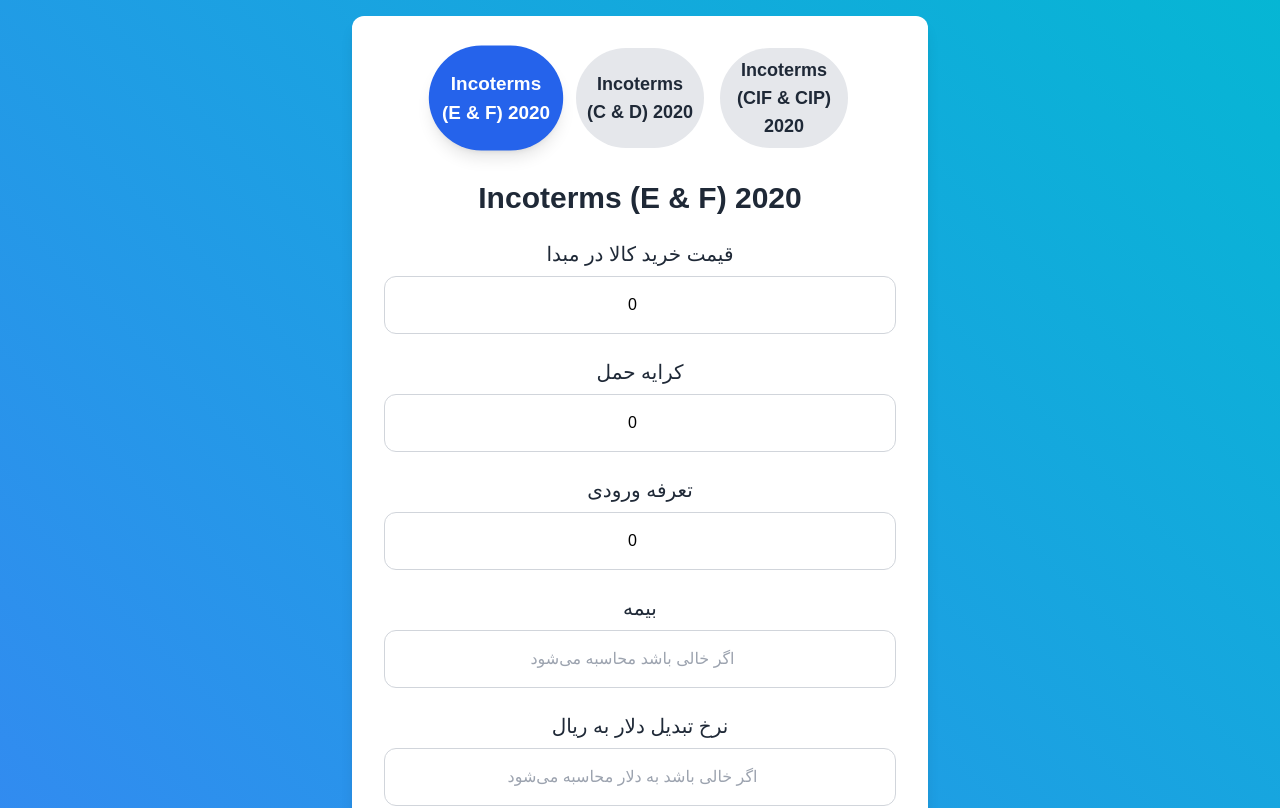
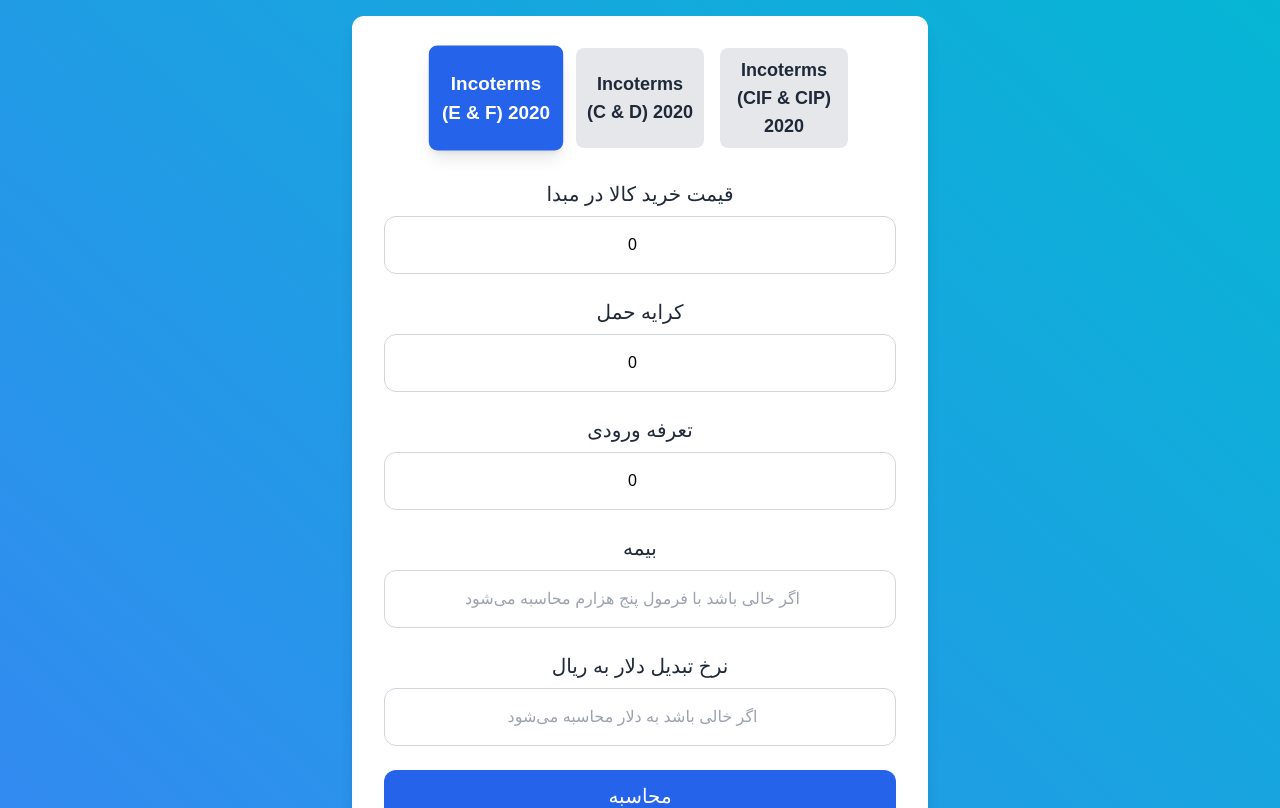
Before and after one commit to SoheylAshena/cd, a React (Vite) app: page / in a window 1280 px wide. Shown: the top 808 px of the page. Built offline with nearby package versions, Linux system fonts and the light colour scheme; a web font is replaced by a local one.

Commit message:
Update App.jsx

```diff
--- a/src/App.jsx
+++ b/src/App.jsx
@@ -4,7 +4,9 @@
   const [activeTab, setActiveTab] = useState("EF");
 
   const formatNumber = (num) => {
-    return num; // Convert number to Persian (Farsi) format
+    // Convert number to locale string format with commas as thousand separators
+    const nini = num.toFixed();
+    return Number(nini).toLocaleString();
   };
 
   const [c, setC] = useState(0);
@@ -81,7 +83,7 @@
               setActiveTab("EF");
               resetResults();
             }}
-            className={`w-28 sm:w-32 py-2 text-lg font-semibold rounded-full focus:outline-none transition-all duration-300 ${
+            className={`w-28 sm:w-32 py-2 text-lg font-semibold rounded-lg focus:outline-none transition-all duration-300 ${
               activeTab === "EF"
                 ? "bg-blue-600 text-white shadow-lg transform scale-105"
                 : "bg-gray-200 text-gray-800 hover:bg-blue-500 hover:text-white"
@@ -94,7 +96,7 @@
               setActiveTab("CD");
               resetResults();
             }}
-            className={`w-28 sm:w-32 py-2 text-lg font-semibold rounded-full focus:outline-none transition-all duration-300 ${
+            className={`w-28 sm:w-32 py-2 text-lg font-semibold rounded-lg focus:outline-none transition-all duration-300 ${
               activeTab === "CD"
                 ? "bg-blue-600 text-white shadow-lg transform scale-105"
                 : "bg-gray-200 text-gray-800 hover:bg-blue-500 hover:text-white"
@@ -107,7 +109,7 @@
               setActiveTab("CCC");
               resetResults();
             }}
-            className={`w-28 sm:w-32 py-2 text-lg font-semibold rounded-full focus:outline-none transition-all duration-300 ${
+            className={`w-28 sm:w-32 py-2 text-lg font-semibold rounded-lg focus:outline-none transition-all duration-300 ${
               activeTab === "CCC"
                 ? "bg-blue-600 text-white shadow-lg transform scale-105"
                 : "bg-gray-200 text-gray-800 hover:bg-blue-500 hover:text-white"
@@ -118,14 +120,6 @@
         </div>
 
         <form onSubmit={calculateResults} className="space-y-6">
-          <h2 className="text-2xl sm:text-3xl font-semibold mb-6 text-center text-gray-800">
-            {activeTab === "EF"
-              ? "Incoterms (E & F) 2020"
-              : activeTab === "CD"
-              ? "Incoterms (C & D) 2020"
-              : "Incoterms (CIF & CIP) 2020"}
-          </h2>
-
           <div>
             <label
               htmlFor="c"
@@ -189,7 +183,7 @@
                 name="customI"
                 value={customI}
                 onChange={(e) => setCustomI(e.target.value)}
-                placeholder="اگر خالی باشد محاسبه می‌شود"
+                placeholder="اگر خالی باشد با فرمول پنج هزارم محاسبه می‌شود"
                 className="w-full p-4 mt-2 border border-gray-300 rounded-xl focus:ring-2 focus:ring-blue-500"
               />
             </div>
@@ -252,7 +246,7 @@
             </span>
           </p>
           <p className="text-lg sm:text-xl text-gray-700">
-            مجموع حقوق و عوارض گمرکی برابر است با ={" "}
+            مجموع حقوق و عوارض گمرکی ={" "}
             <span className="text-blue-700">{formatNumber(totalSum)}</span>
           </p>
         </div>
```
